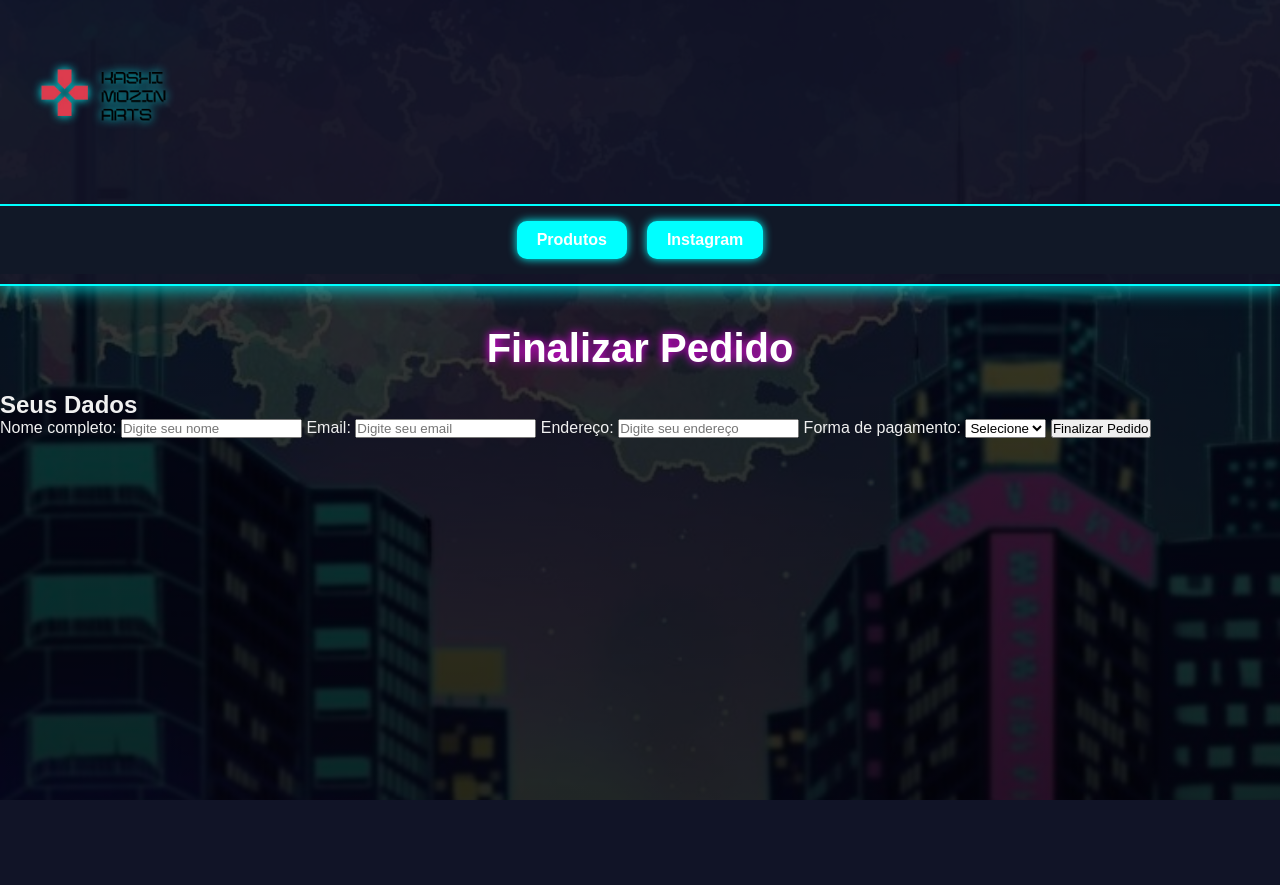
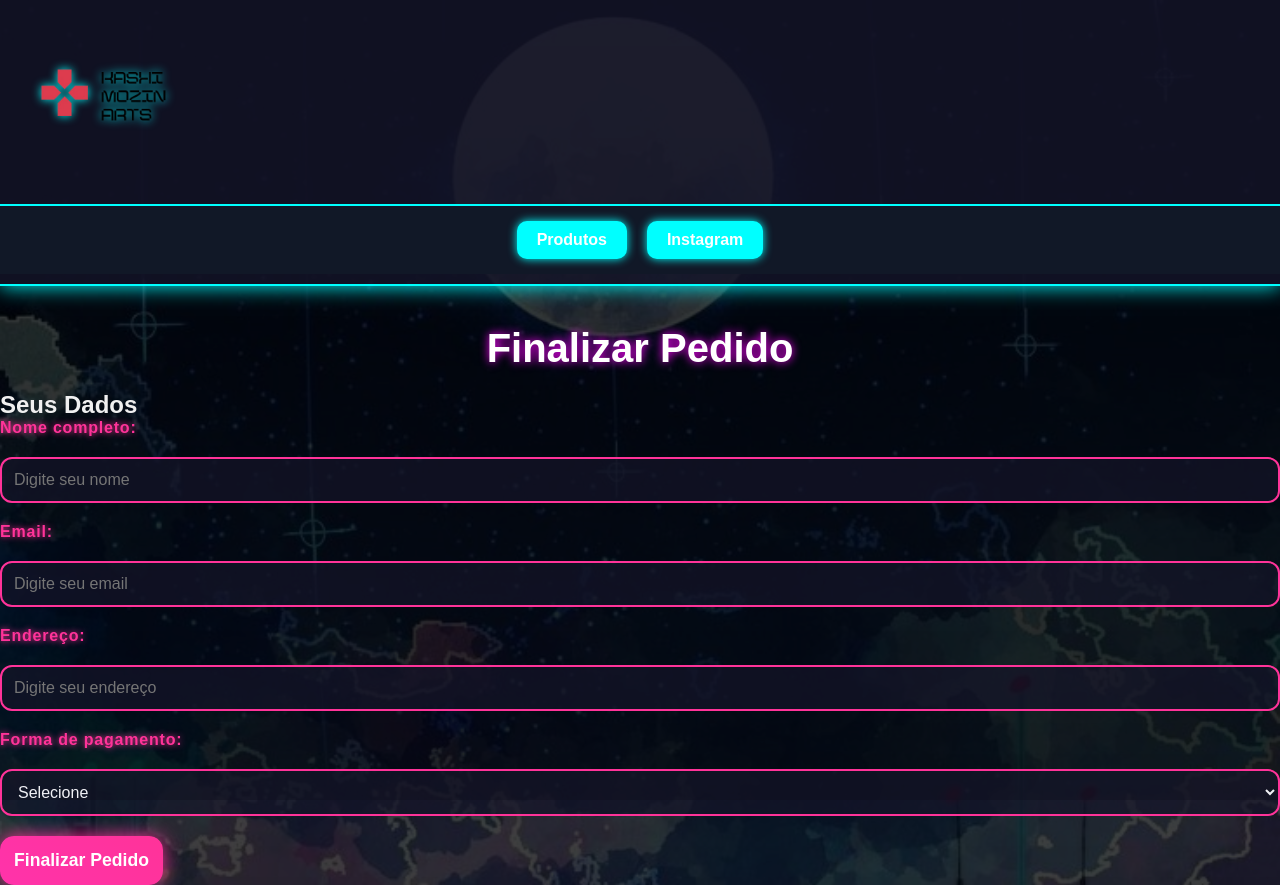
Before and after one commit to Kashimozinho/Kashimozidesign, a PHP site: page /checkout.html in a window 1280 px wide. Before the commit the page ends 800 px from the top, so only its background shows below. Run offline with PHP 8.4, Linux system fonts and the light colour scheme.

Commit message:
Add files via upload
Signed-off-by: Kashimozinho <otakuiludido58@gmail.com>

```diff
--- a/style.css
+++ b/style.css
@@ -255,3 +255,122 @@
   font-family: 'Orbitron', sans-serif;
   min-height: 100vh;
 }
+
+/* Container do checkout/carrinho */
+.checkout {
+  max-width: 600px;
+  margin: 40px auto;
+  background: rgba(10, 10, 30, 0.85); /* fundo escuro translúcido */
+  border-radius: 15px;
+  box-shadow: 0 0 20px #ff0044, 0 0 30px #ff00cc;
+  padding: 30px 40px;
+  color: #f0f0f5;
+  font-family: 'Orbitron', sans-serif;
+  backdrop-filter: blur(12px);
+}
+
+/* Títulos do checkout */
+.checkout h1,
+.checkout h2 {
+  text-align: center;
+  margin-bottom: 25px;
+  letter-spacing: 1.5px;
+  color: #ff3399;
+  text-shadow: 0 0 8px #ff33aa;
+}
+
+/* Lista de itens no carrinho */
+.itens-carrinho ul {
+  list-style: none;
+  padding-left: 0;
+  max-height: 300px;
+  overflow-y: auto;
+  margin-bottom: 30px;
+  border: 1px solid #ff3399;
+  border-radius: 10px;
+  background: rgba(255, 51, 153, 0.1);
+  box-shadow: inset 0 0 10px #ff3399;
+}
+
+/* Itens individuais */
+.itens-carrinho li {
+  padding: 12px 20px;
+  border-bottom: 1px solid #ff3399;
+  font-weight: 600;
+  display: flex;
+  justify-content: space-between;
+  transition: background 0.3s ease;
+  cursor: default;
+}
+
+.itens-carrinho li:hover {
+  background: rgba(255, 51, 153, 0.3);
+  box-shadow: 0 0 15px #ff3399;
+  transform: translateX(5px);
+}
+
+/* Total do carrinho */
+.total {
+  text-align: right;
+  font-weight: 900;
+  font-size: 1.4rem;
+  margin-bottom: 35px;
+  color: #ff66bb;
+  text-shadow: 0 0 10px #ff66bb;
+}
+
+/* Formulário de dados do cliente */
+.dados-cliente form {
+  display: flex;
+  flex-direction: column;
+  gap: 20px;
+}
+
+/* Labels */
+.dados-cliente label {
+  font-weight: 700;
+  color: #ff3399;
+  letter-spacing: 0.8px;
+  text-shadow: 0 0 6px #ff3399;
+}
+
+/* Inputs e selects */
+.dados-cliente input,
+.dados-cliente select {
+  padding: 12px;
+  border-radius: 12px;
+  border: 2px solid #ff3399;
+  background: rgba(20, 20, 40, 0.7);
+  color: #f0f0f5;
+  font-family: 'Orbitron', sans-serif;
+  font-size: 1rem;
+  transition: border-color 0.3s ease, box-shadow 0.3s ease;
+}
+
+.dados-cliente input:focus,
+.dados-cliente select:focus {
+  outline: none;
+  border-color: #ff66bb;
+  box-shadow: 0 0 12px #ff66bb;
+}
+
+/* Botão de envio */
+.dados-cliente button {
+  background: linear-gradient(45deg, #ff33aa, #ff3399);
+  color: #fff;
+  border: none;
+  padding: 14px;
+  border-radius: 14px;
+  font-weight: 900;
+  font-family: 'Orbitron', sans-serif;
+  font-size: 1.1rem;
+  cursor: pointer;
+  box-shadow: 0 0 20px #ff3399;
+  transition: background 0.4s ease, box-shadow 0.4s ease, transform 0.2s ease;
+}
+
+.dados-cliente button:hover {
+  background: linear-gradient(45deg, #ff3399, #ff00cc);
+  box-shadow: 0 0 30px #ff00cc;
+  transform: scale(1.05);
+}
```
